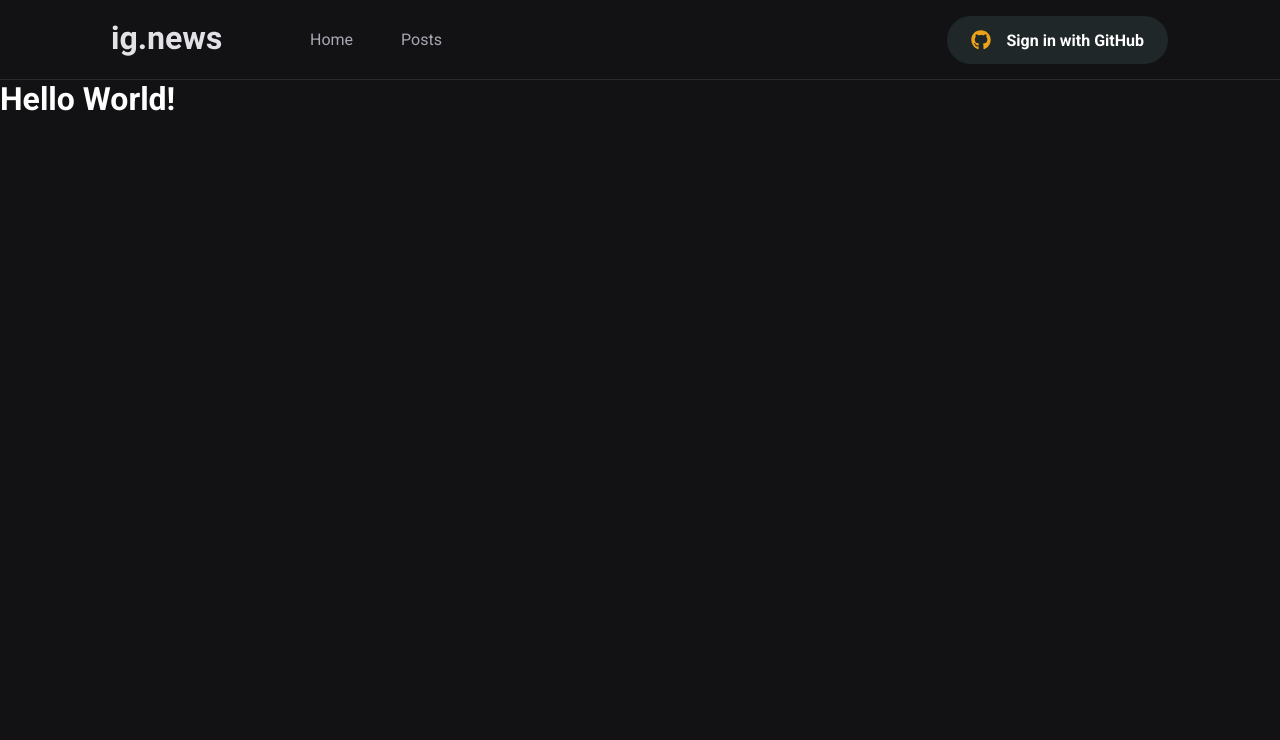
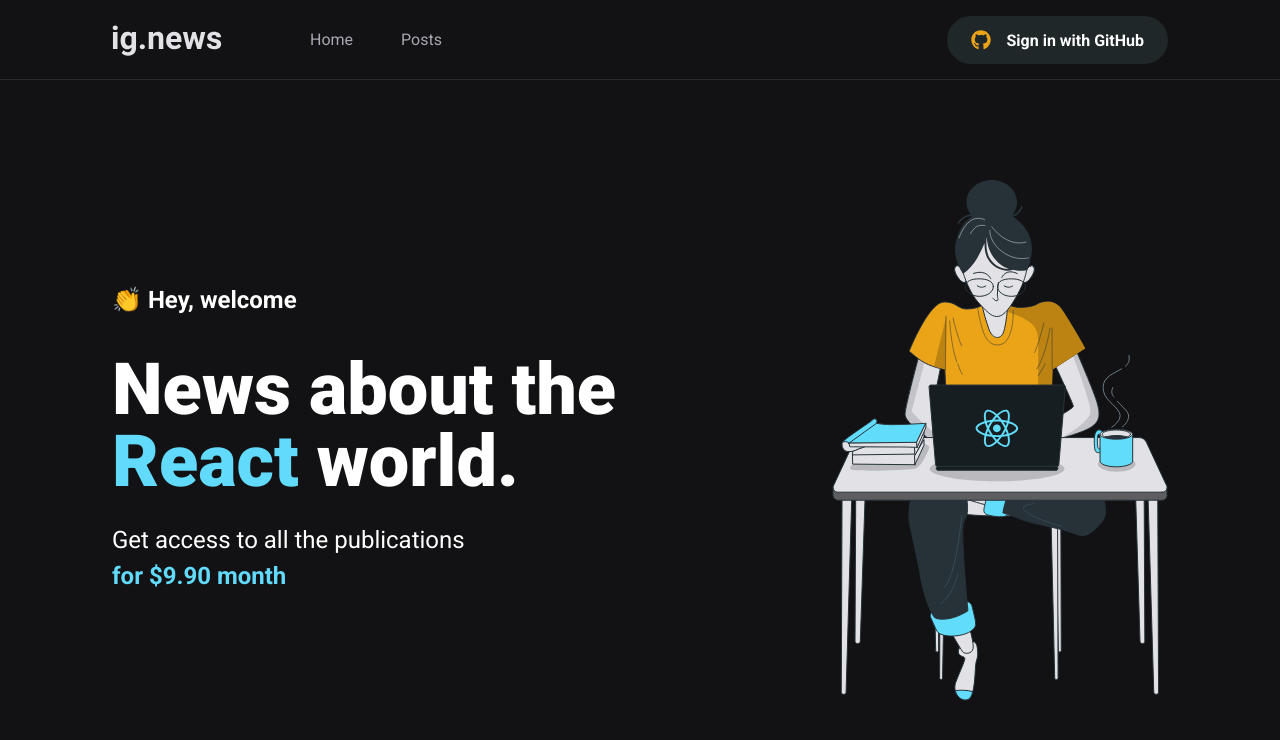
Before and after one commit to alesandraisla/ignite-fundamentos-nextjs-ignews, a Next.js app: page / in a window 1280 px wide. Shown: the top 740 px of the page. Built offline with nearby package versions, Linux system fonts and the light colour scheme.

Commit message:
Página home

```diff
--- /dev/null
+++ b/src/pages/home.module.scss
@@ -0,0 +1,41 @@
+.contentContainer {
+    max-width: 1120px;
+    margin: 0 auto;
+    padding: 0 2rem;
+    height: calc(100vh - 5rem);
+
+    display: flex;
+    align-items: center;
+    justify-content: space-between;
+}
+
+.hero {
+    max-width: 600px;
+
+    > span {
+        font-size: 1.5rem;
+        font-weight: bold;
+    }
+
+    h1 {
+        font-size: 4.5rem;
+        line-height: 4.5rem;
+        font-weight: 900;
+        margin-top: 2.5rem;
+
+        span {
+            color: var(--cyan-500);
+        }
+    }
+
+    p {
+        font-size: 1.5rem;
+        line-height: 2.25rem;
+        margin-top: 1.5rem;
+
+        span {
+            color: var(--cyan-500);
+            font-weight: bold;
+        }
+    }
+}
--- a/src/pages/index.tsx
+++ b/src/pages/index.tsx
@@ -1,13 +1,23 @@
 import Head from 'next/head'
+import styles from './home.module.scss';
 
 
 export default function Home() {
   return (
     <>
       <Head>
-        <title>Início | ig.news</title>
+        <title>Home | ig.news</title>
       </Head>
-      <h1> Hello World! </h1>
+
+      <main className={styles.contentContainer}>
+        <section className={styles.hero}>
+          <span>👏 Hey, welcome</span>
+          <h1>News about the <span>React</span> world.</h1>
+          <p>Get access to all the publications <br />
+          <span>for $9.90 month</span></p>
+        </section>
+        <img src="/images/avatar.svg" alt="Girl coding" />
+      </main>
     </>
   )
 }
```
